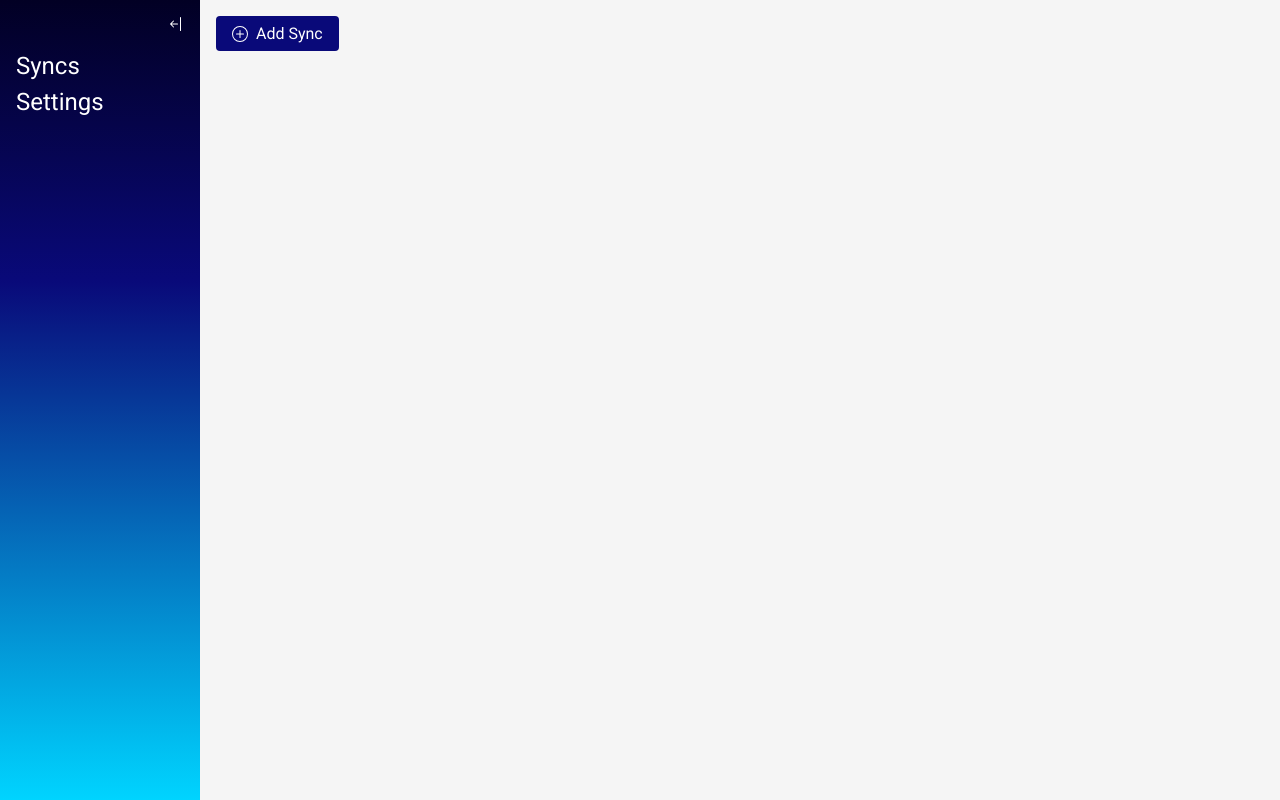
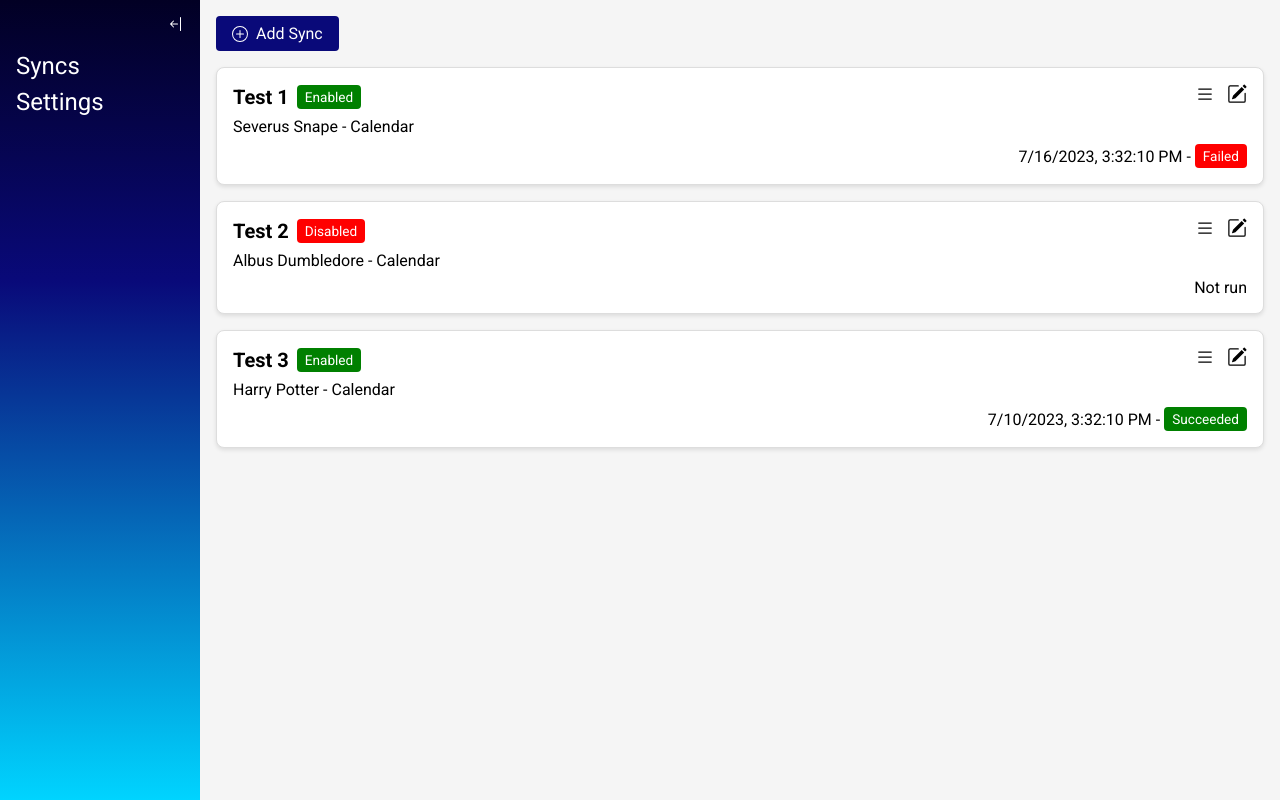
Before and after one commit to StevanFreeborn/OutlookCalendarDataConnector, a React (Vite) app in the folder src/client/: page / in a window 1280 px wide. Built offline with nearby package versions, Linux system fonts and the light colour scheme.

Commit message:
feat: sync card

```diff
--- /dev/null
+++ b/src/client/src/components/SyncCard.module.css
@@ -0,0 +1,95 @@
+.card {
+  display: flex;
+  flex-direction: column;
+  border: 1px solid #ddd;
+  border-radius: 0.5rem;
+  padding: 1rem;
+  background-color: #fff;
+  box-shadow: 0 2px 4px rgba(0, 0, 0, 0.1);
+  gap: 0.5rem;
+}
+
+.cardHeader {
+  display: flex;
+  align-items: center;
+  justify-content: space-between;
+}
+
+.cardStatusContainer {
+  display: flex;
+  align-items: center;
+  gap: 0.5rem;
+}
+
+.cardName {
+  font-weight: bold;
+  font-size: 1.25rem;
+}
+
+.enabled,
+.disabled,
+.success,
+.failure {
+  padding: 0.25rem 0.5rem;
+  border-radius: 0.25rem;
+  color: #ffffff;
+  font-size: 0.85rem;
+}
+
+.enabled,
+.success {
+  background-color: #008000;
+}
+
+.disabled,
+.failure {
+  background-color: #ff0000;
+}
+
+.enabled::after {
+  content: 'Enabled'
+}
+
+.disabled::after {
+  content: 'Disabled'
+}
+
+.actionContainer {
+  display: flex;
+  align-items: center;
+  gap: 0.75rem;
+}
+
+.logLink,
+.editLink {
+  font-size: 1.25rem;
+}
+
+.logLink:hover,
+.editLink:hover {
+  color: #080861;
+}
+
+.cardBody {
+  flex: 1;
+}
+
+.cardFooter {
+  display: flex;
+  justify-content: flex-end;
+  align-items: center;
+}
+
+.lastRunContainer {
+  display: flex;
+  align-items: center;
+  gap: 0.25rem;
+}
+
+.success {
+  content: 'Succeeded';
+}
+
+.failure {
+  content: 'Failed';
+}
--- /dev/null
+++ b/src/client/src/components/SyncCard.tsx
@@ -0,0 +1,59 @@
+import { BsList, BsPencilSquare } from 'react-icons/bs';
+import { Link } from 'react-router-dom';
+import { Sync } from '../types/Sync.ts';
+import styles from './SyncCard.module.css';
+
+export default function SyncCard({ sync }: { sync: Sync }) {
+  const lastRun = sync.lastRun
+    ? new Date(sync.lastRun).toLocaleString()
+    : 'Not run';
+
+  return (
+    <div className={styles.card}>
+      <div className={styles.cardHeader}>
+        <div className={styles.cardStatusContainer}>
+          <div className={styles.cardName}>{sync.name}</div>
+          <div
+            className={sync.enabled ? styles.enabled : styles.disabled}
+          ></div>
+        </div>
+        <div className={styles.actionContainer}>
+          <Link
+            title='View Sync Logs'
+            className={styles.logLink}
+            to={`syncs/${sync.id}/logs`}
+          >
+            <BsList />
+          </Link>
+          <Link
+            title='Edit Sync'
+            className={styles.editLink}
+            to={`syncs/${sync.id}/edit`}
+          >
+            <BsPencilSquare />
+          </Link>
+        </div>
+      </div>
+      <div className={styles.cardBody}>
+        <div>{`${sync.user} - ${sync.calendar}`}</div>
+      </div>
+      <div className={styles.cardFooter}>
+        <div className={styles.lastRunContainer}>
+          <div>{lastRun}</div>
+          {sync.lastRunResult ? (
+            <>
+              <div> - </div>
+              <div
+                className={
+                  sync.lastRunResult === 'Succeeded'
+                    ? styles.success
+                    : styles.failure
+                }
+              >{`${sync.lastRunResult}`}</div>
+            </>
+          ) : null}
+        </div>
+      </div>
+    </div>
+  );
+}
--- a/src/client/src/pages/Home.module.css
+++ b/src/client/src/pages/Home.module.css
@@ -1,3 +1,9 @@
+.container {
+  display: flex;
+  flex-direction: column;
+  gap: 1rem;
+}
+
 .addSyncLink {
   display: inline-flex;
   align-items: center;
@@ -11,3 +17,9 @@
 .addSyncLink:hover {
   background-color: #080861;
 }
+
+.syncContainer {
+  display: flex;
+  flex-direction: column;
+  gap: 1rem;
+}
--- a/src/client/src/pages/Home.tsx
+++ b/src/client/src/pages/Home.tsx
@@ -1,19 +1,60 @@
 import { BsPlusCircle } from 'react-icons/bs';
 import { Link } from 'react-router-dom';
+import SyncCard from '../components/SyncCard.tsx';
+import { Sync } from '../types/Sync.ts';
 import styles from './Home.module.css';
 
 export default function Home() {
+  // TODO: Fetch syncs from database
+  const syncs: Sync[] = [
+    {
+      id: '6151c0f9f21ba63df8a5c12a',
+      name: 'Test 1',
+      user: 'Severus Snape',
+      calendar: 'Calendar',
+      enabled: true,
+      lastRun: '2023-07-16T15:32:10.902Z',
+      lastRunResult: 'Failed',
+    },
+    {
+      id: '6151c0f9f21ba63df8a5c12b',
+      name: 'Test 2',
+      user: 'Albus Dumbledore',
+      calendar: 'Calendar',
+      enabled: false,
+      lastRun: '',
+      lastRunResult: undefined,
+    },
+    {
+      id: '6151c0f9f21ba63df8a5c12c',
+      name: 'Test 3',
+      user: 'Harry Potter',
+      calendar: 'Calendar',
+      enabled: true,
+      lastRun: '2023-07-10T15:32:10.902Z',
+      lastRunResult: 'Succeeded',
+    },
+  ];
+
   return (
-    <div>
+    <div className={styles.container}>
       <div>
         <Link
+          title='Add Sync'
           className={styles.addSyncLink}
           to='/syncs/add'
         >
           <BsPlusCircle /> Add Sync
         </Link>
       </div>
-      <div></div>
+      <div className={styles.syncContainer}>
+        {syncs.map(sync => (
+          <SyncCard
+            key={sync.id}
+            sync={sync}
+          />
+        ))}
+      </div>
     </div>
   );
 }
--- /dev/null
+++ b/src/client/src/types/Sync.ts
@@ -0,0 +1,9 @@
+export type Sync = {
+  id: string;
+  name: string;
+  user: string;
+  calendar: string;
+  enabled: boolean;
+  lastRun?: string;
+  lastRunResult?: 'Succeeded' | 'Failed';
+};
```
